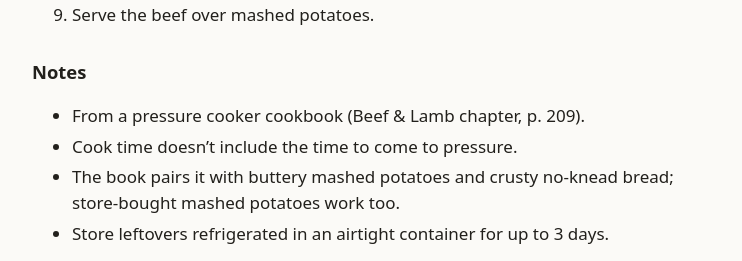
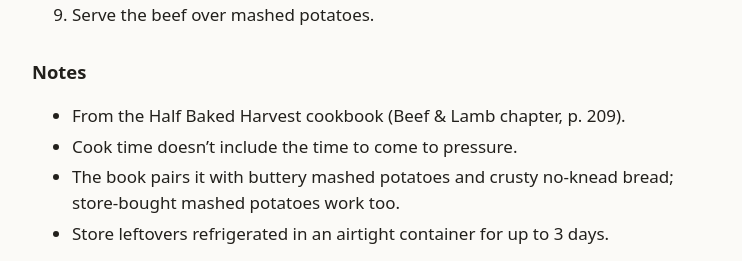
Before and after one commit to Kevin-S-Wallace/recipes, a Jekyll site: the page built from _recipes/beef-bourguignon.md, in a window 1280 px wide. Shown: the part 1134-1395 px from the top of the page, without its empty margins (264-1006 px from the left). Built offline with Jekyll 4.4.1, drawn with Linux system fonts in a browser that asks for light colours.

Commit message:
Credit Half Baked Harvest cookbook
Co-Authored-By: Claude Opus 5.5 <noreply@anthropic.com>
Claude-Session: https://claude.ai/code/session_01RM2EoZMr38vuXSXQv8XSoR

```diff
--- a/_recipes/beef-bourguignon.md
+++ b/_recipes/beef-bourguignon.md
@@ -33,7 +33,7 @@ made: []
 9. Serve the beef over mashed potatoes.
 
 ## Notes
-- From a pressure cooker cookbook (Beef & Lamb chapter, p. 209).
+- From the Half Baked Harvest cookbook (Beef & Lamb chapter, p. 209).
 - Cook time doesn't include the time to come to pressure.
 - The book pairs it with buttery mashed potatoes and crusty no-knead bread; store-bought mashed potatoes work too.
 - Store leftovers refrigerated in an airtight container for up to 3 days.
```
